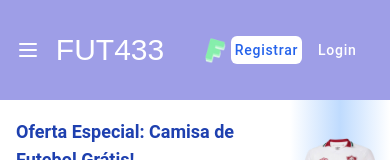
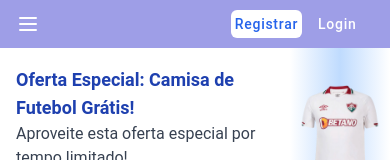
Before and after one commit to ewerton11/fut443-web, a Next.js app: page / in a window 390 px wide. Shown: the top 160 px of the page. Built offline with nearby package versions, Linux system fonts and the light colour scheme; no server answers; a web font is replaced by a local one.

Commit message:
adding responsiveness to logo

```diff
--- a/app/components/header/header.tsx
+++ b/app/components/header/header.tsx
@@ -43,15 +43,13 @@ export default function Header() {
           </div>
         </div>
         <div className="w-36 h-full flex justify-end">
-          <Link href="/" className="h-full flex justify-center items-center">
-            <p className="text-3xl text-white font-im_fell">FUT433</p>
-            <Image
-              src="/F-logo.png"
-              width={100}
-              height={100}
-              alt="logo fut443"
-              className="w-4/5 h-4/5 object-cover md:hidden"
-            />
+          <Link
+            href="/"
+            className="h-full hidden sm:flex justify-center items-center"
+          >
+            <p className="md:text-3xl text-xl text-white font-im_fell">
+              FUT433
+            </p>
           </Link>
         </div>
         <div className="w-48 h-full flex justify-start">
```
